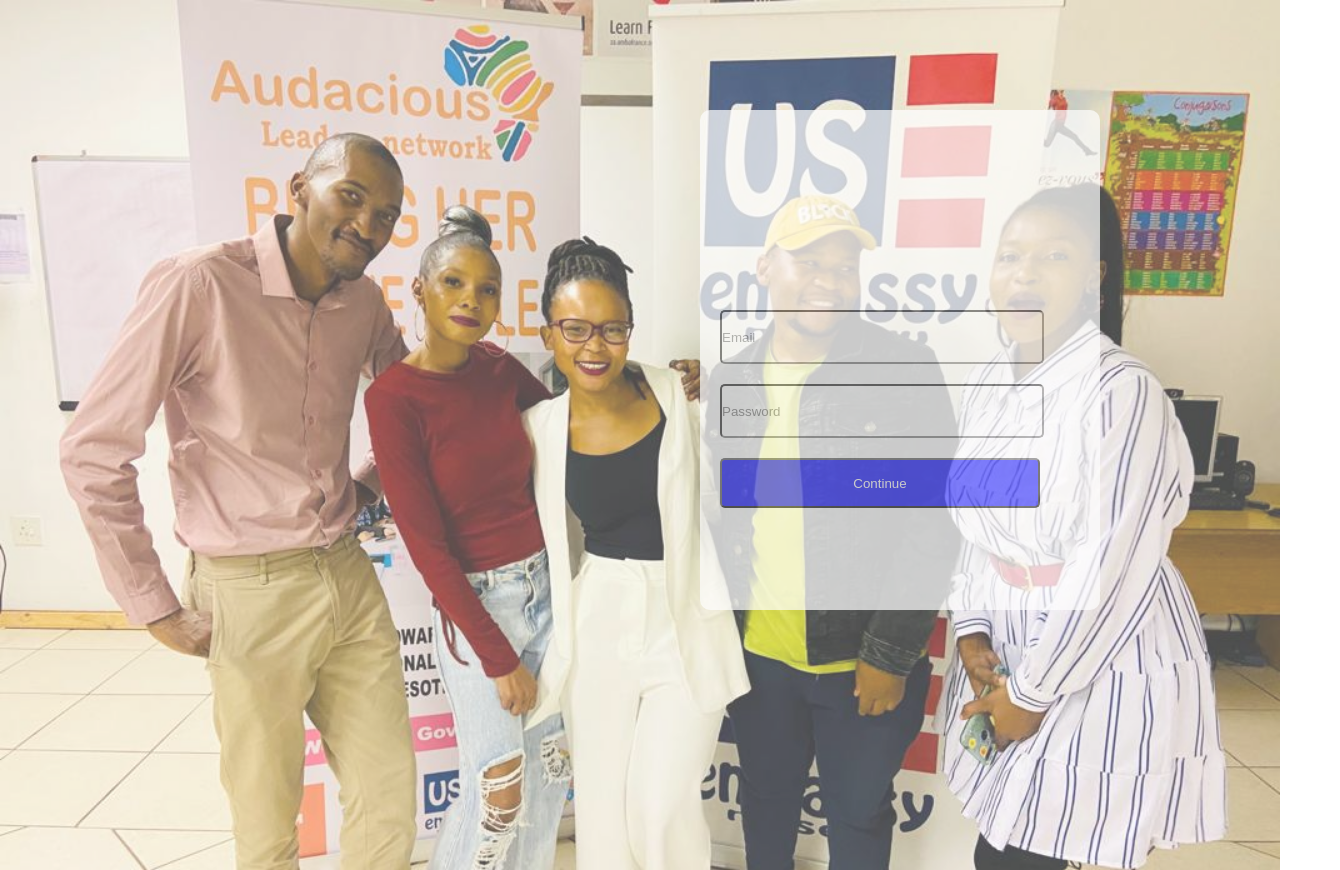
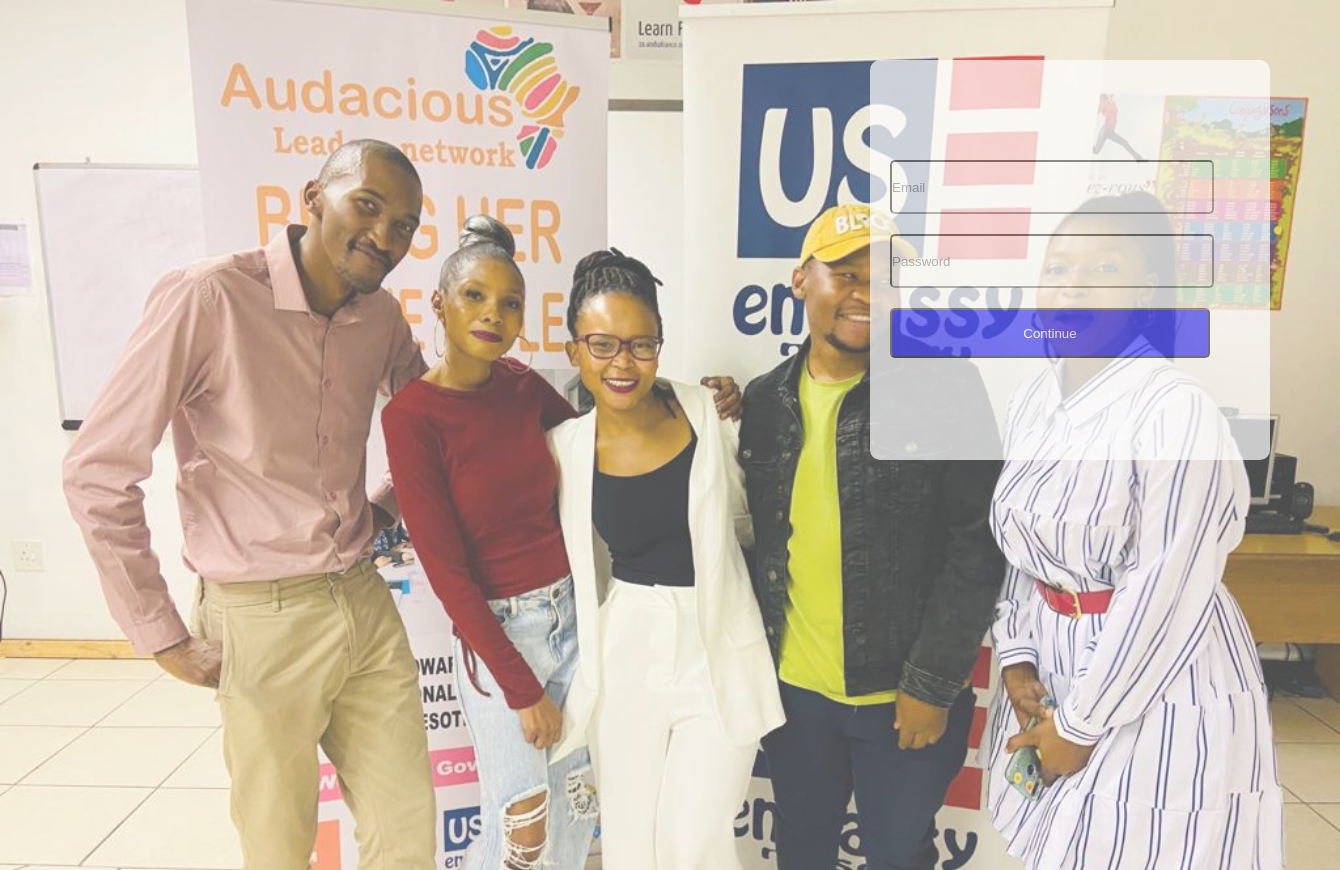
Before and after one commit to mmohapi223/audatious-websiteA, a plain HTML site: page contact.html in a window 1280 px wide. Shown: the whole page, 1340 px wide, since content can reach past the window. Drawn offline with Linux system fonts and the light colour scheme.

Commit message:
Update logintab.css

```diff
--- a/logintab.css
+++ b/logintab.css
@@ -17,6 +17,8 @@
     padding-bottom: 20px;
     padding-top: 50px;
 
+    padding-right: 60px;
+
 
 }
 
@@ -26,10 +28,11 @@
     background-color: white;
     opacity: 0.7;
     border-radius: 10px;
-    margin-left: 700px;
-    margin-top: 60px;
+    float:right;
+    margin-top: 10px;
     margin-bottom: 10px;
-    padding-top: 200px;
+    padding-top: 100px;
+    margin-right: 10px;
 
 }
 
@@ -81,3 +84,9 @@
     width: 80%;
     border-radius: 5px;
 }
+
+button:hover {
+
+    box-shadow: rgba(0,0,0,0.8);
+    cursor: pointer;
+}
```
